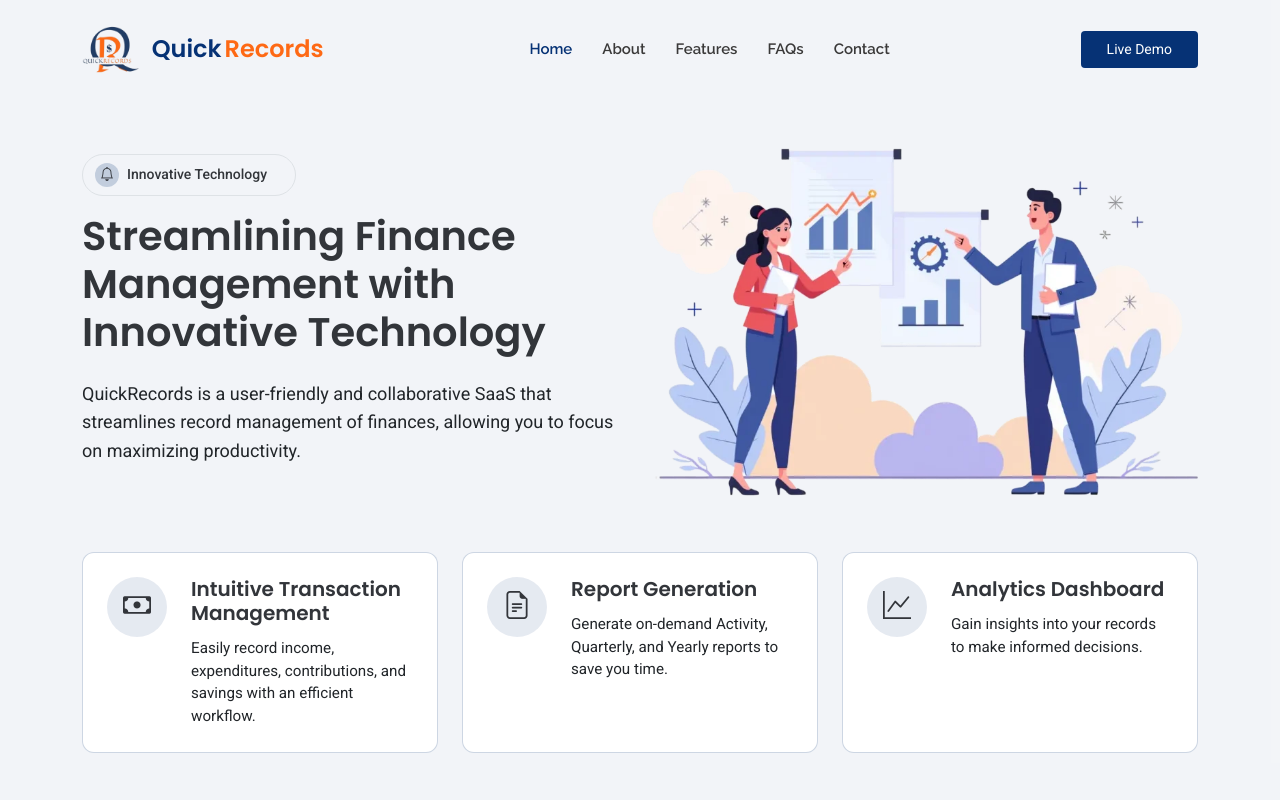
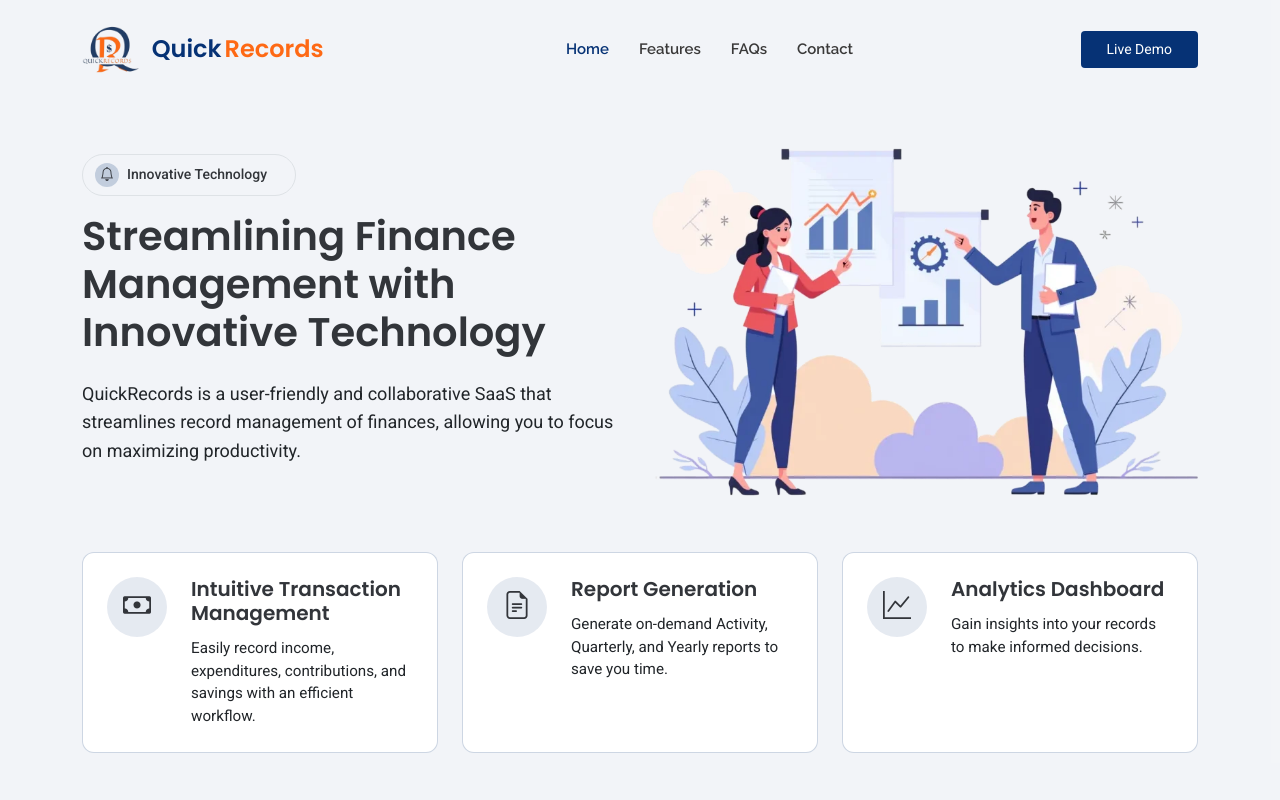
Before and after one commit to QuickRecordsTeam/quick-records-website, a React (Vite) app: page / in a window 1280 px wide. Shown: the top 800 px of the page. Built offline with nearby package versions, Linux system fonts and the light colour scheme.

Commit message:
fix navlinks

```diff
--- a/src/App.tsx
+++ b/src/App.tsx
@@ -15,7 +15,7 @@ function App() {
     <Fragment>
       <Header />
       <Hero />
-      <About />
+      {/* <About /> */}
       <Features />
       <CallToAction />
 
--- a/src/components/Header.tsx
+++ b/src/components/Header.tsx
@@ -1,6 +1,37 @@
-import React, { Fragment } from "react";
-
+import React, { Fragment, useState } from "react";
+interface NavLink {
+  id: number;
+  title: string;
+  href: string;
+}
 const Header = () => {
+  const [currentActiveLink, setCurrentActiveLink] = useState<NavLink>({
+    id: 1,
+    title: "Home",
+    href: "#hero",
+  });
+  const [navLinks, setNavLinks] = useState<NavLink[]>([
+    {
+      id: 1,
+      title: "Home",
+      href: "#hero",
+    },
+    {
+      id: 2,
+      title: "Features",
+      href: "#feature",
+    },
+    {
+      id: 3,
+      title: "FAQs",
+      href: "#faq",
+    },
+    {
+      id: 4,
+      title: "Contact",
+      href: "#contact",
+    },
+  ]);
   return (
     <Fragment>
       <header
@@ -23,23 +54,17 @@ const Header = () => {
 
           <nav id="navmenu" className="navmenu">
             <ul>
-              <li>
-                <a href="#hero" className="active">
-                  Home
-                </a>
-              </li>
-              <li>
-                <a href="#about">About</a>
-              </li>
-              <li>
-                <a href="#features">Features</a>
-              </li>
-              <li>
-                <a href="#faq">FAQs</a>
-              </li>
-              <li>
-                <a href="#contact">Contact</a>
-              </li>
+              {navLinks.map((e) => (
+                <li key={e.id}>
+                  <a
+                    href={e.href}
+                    className={e.id == currentActiveLink.id ? "active" : ""}
+                    onClick={() => setCurrentActiveLink(e)}
+                  >
+                    {e.title}
+                  </a>
+                </li>
+              ))}
             </ul>
             <i className="mobile-nav-toggle d-xl-none bi bi-list"></i>
           </nav>
@@ -54,3 +79,6 @@ const Header = () => {
 };
 
 export default Header;
+function useRef<T>(arg0: null): any {
+  throw new Error("Function not implemented.");
+}
```
